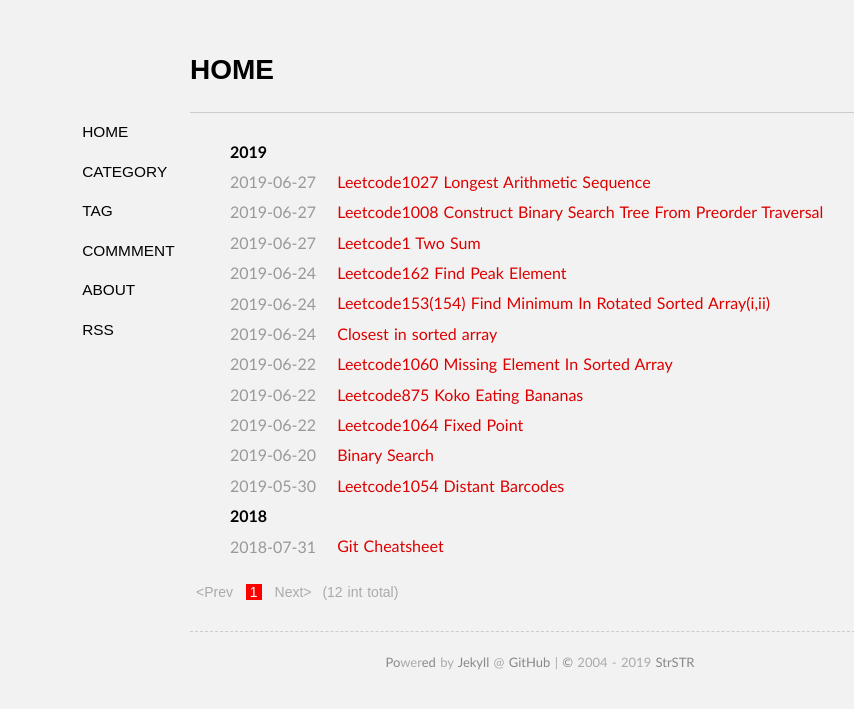
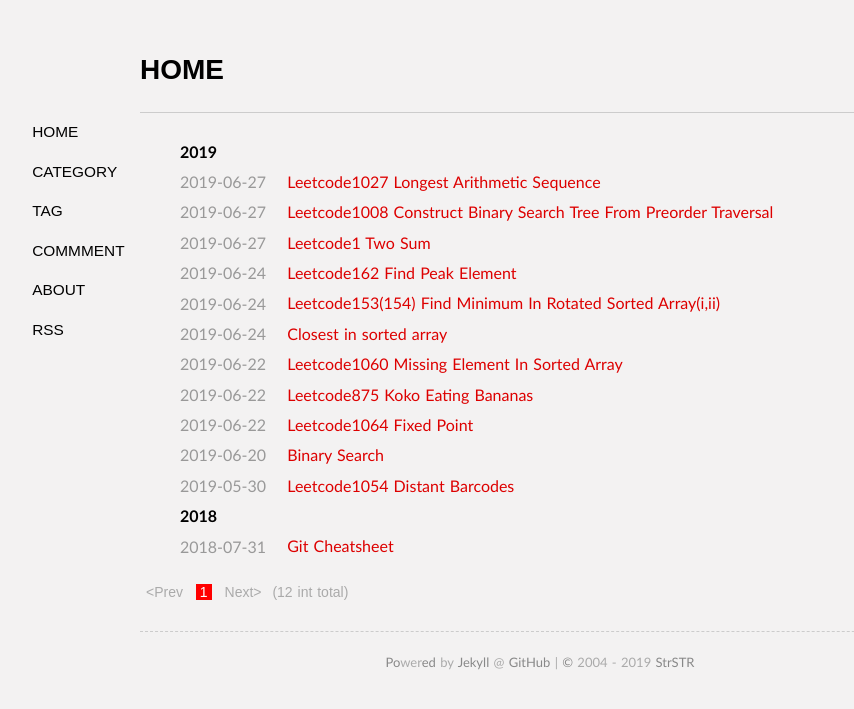
Before and after one commit to goingeast/goingeast.github.io, a Jekyll site: the page built from index.html, in a window 1280 px wide. Shown: the top 709 px of the page, without its empty margins (100-954 px from the left). Built offline with Jekyll 4.4.1, drawn with Linux system fonts in a browser that asks for light colours; the list of posts is cut into pages by our own code.

Commit message:
Update style.css

```diff
--- a/media/css/style.css
+++ b/media/css/style.css
@@ -29,7 +29,7 @@
 blockquote{display:block;text-align:justify;border-left:4px solid #e65a5a;}
 blockquote{margin:1em 0em;padding-left:1.5em;}
 blockquote p{margin:0;padding:.5em 0;}
-#container{width:700px;margin:2em auto;display:block;padding:0 2em;}
+#container{width:800px;margin:2em auto;display:block;padding:0 2em;}
 .content{font-size:16px;line-height:24px;}
 .content h1{padding:.5em 0;}
 .content img{max-width:640px;display:block;margin:4px auto;-webkit-box-shadow:#999 1px 1px 4px;-moz-box-shadow:#999 1px 1px 4px;box-shadow:#999 1px 1px 4px;}
```
